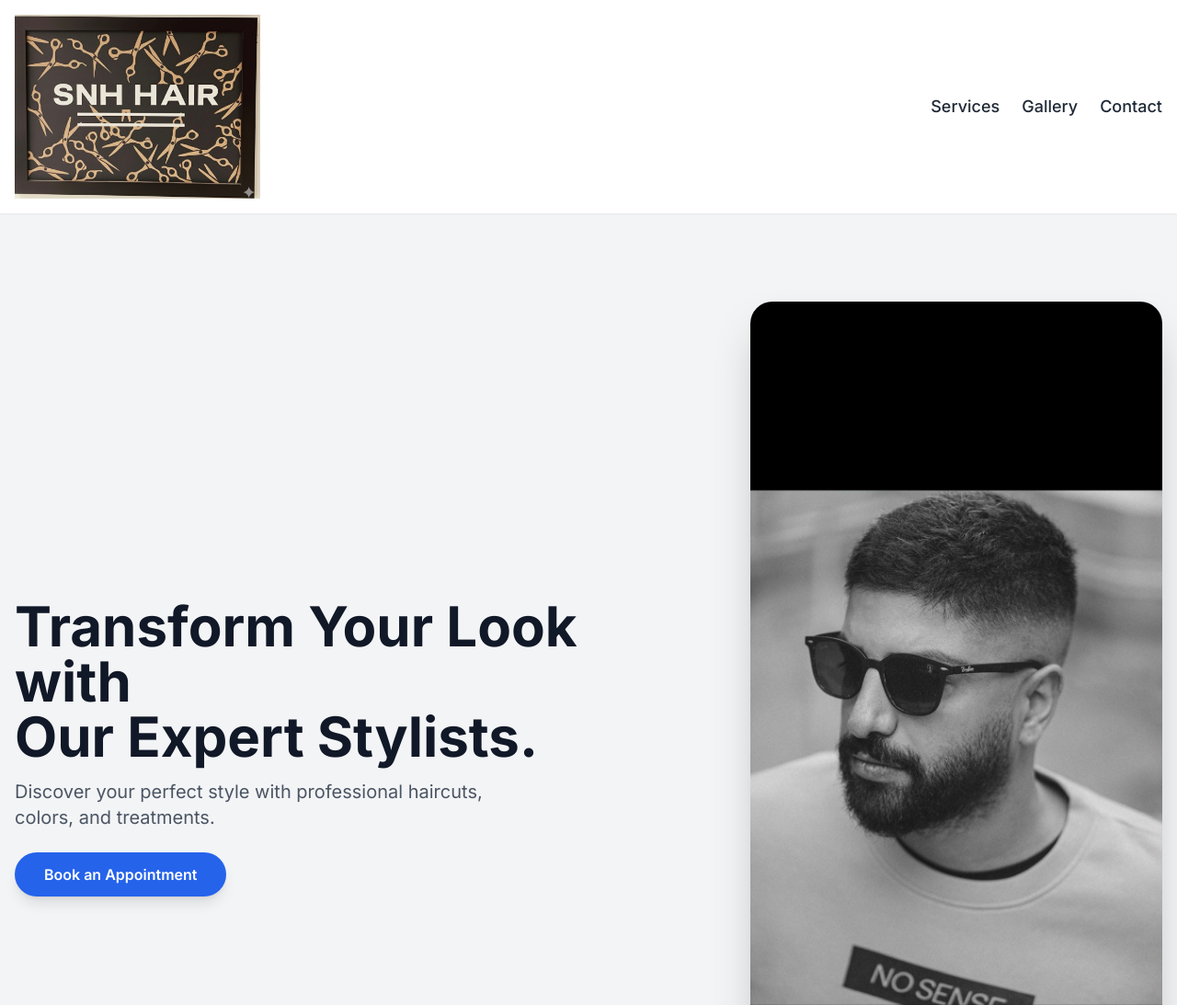
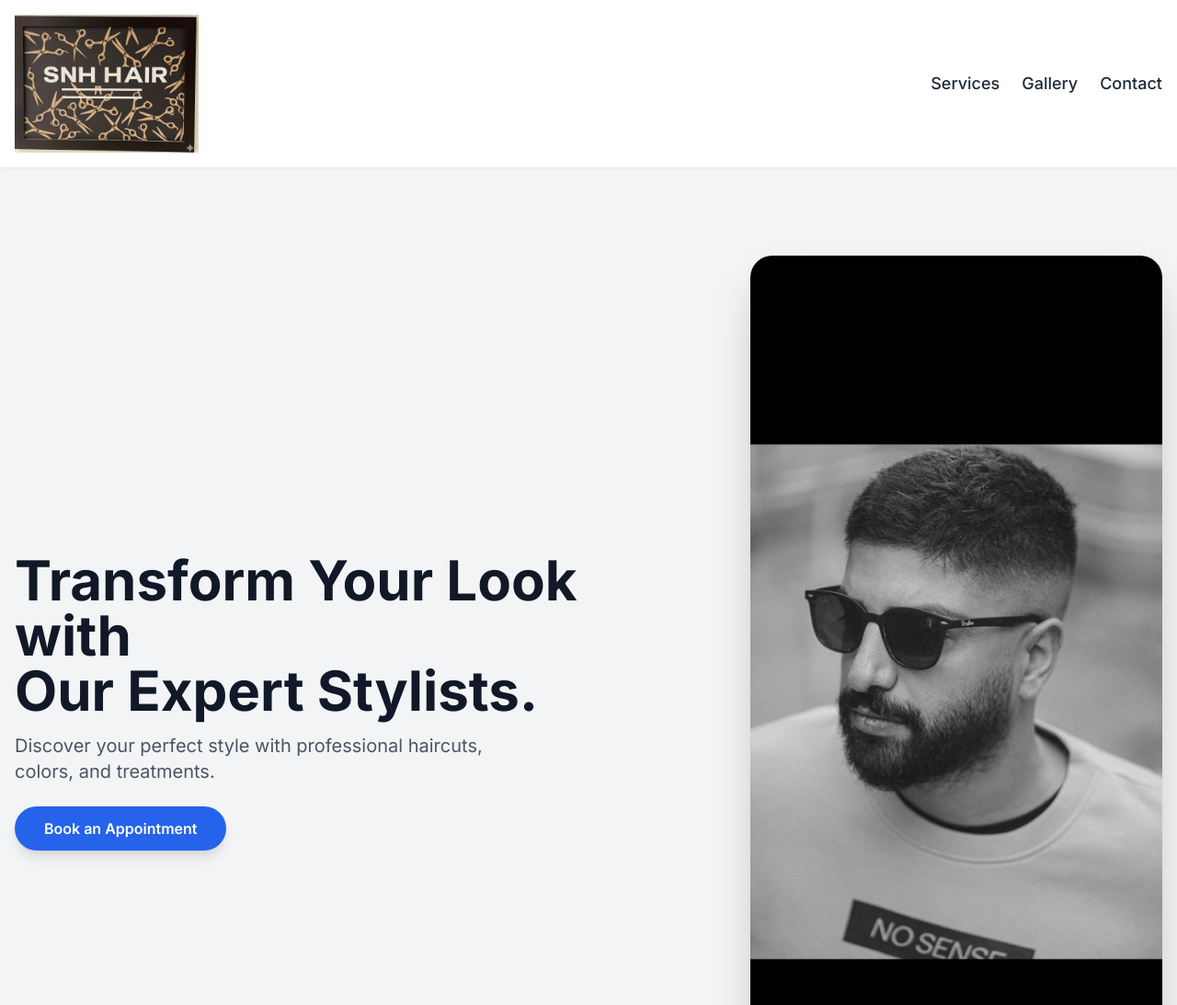
Before and after one commit to balimandeep1/snhair, a plain HTML site: page index.html in a window 1280 px wide. Shown: the top 1093 px of the page at 92% size. Drawn offline with nearby package versions, Linux system fonts and the light colour scheme.

Commit message:
Update index.html

```diff
--- a/index.html
+++ b/index.html
@@ -16,7 +16,7 @@
         }
         /* Custom style for the logo image in the header */
         .logo-img {
-            height: 200px; /* Increased height from 40px to 80px */
+            height: 150px; /* Increased height from 40px to 80px */
             width: auto;
         }
     </style>
```
